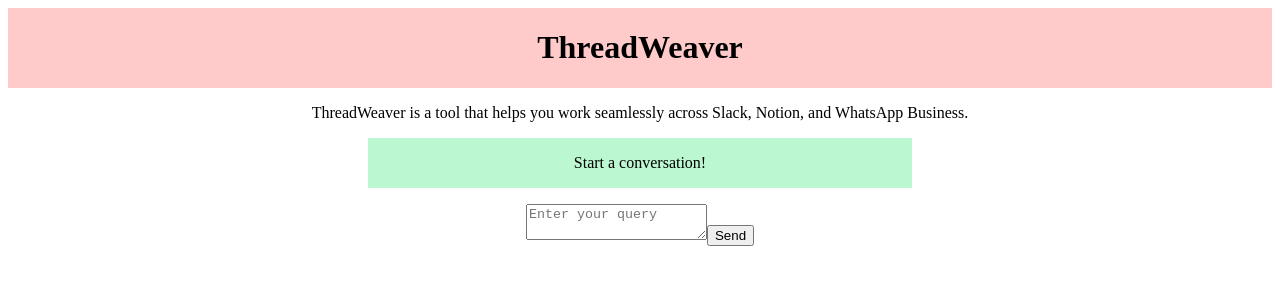
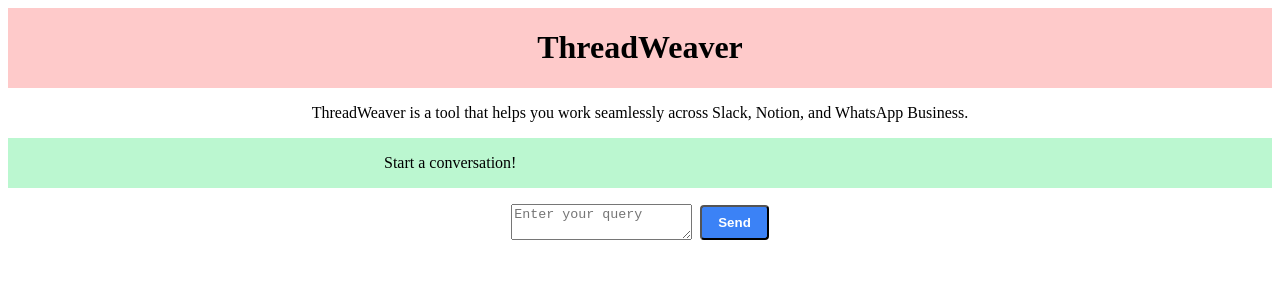
Before and after one commit to rthummaluru/threadweaver, a React (Vite) app in the folder threadweaver-frontend/: page / in a window 1280 px wide. Shown: the top 300 px of the page. Built offline with nearby package versions, Linux system fonts and the light colour scheme.

Commit message:
refactor: improve layout and styling of App component and its children for better UI consistency

```diff
--- a/threadweaver-frontend/src/App.tsx
+++ b/threadweaver-frontend/src/App.tsx
@@ -55,21 +55,18 @@
 
   return (
     <>
-      <div className="app-container flex justify-center items-center bg-red-200 text-center">
+      <div className="app-container bg-red-200">
         <AppName>
           <h1>ThreadWeaver</h1>
         </AppName>
       </div>
 
-      <div className="headings-container text-center">
       <Headings>
         <p>ThreadWeaver is a tool that helps you work seamlessly across Slack, Notion, and WhatsApp Business.</p>
       </Headings>
-      </div>
 
-      <div className="chat-container flex justify-center items-center bg-green-200 max-w-lg mx-auto p-4 m-4">
+      <div className="chat-container bg-green-200">
         <Chat>
-          <div className="w-full max-w-3xl flex flex-col gap-4">
           {/* Display the list of messages */}
           {chatMessages.map((message, index) => (
             <div className="chat-message flex" key={index}>
@@ -81,11 +78,10 @@
 
           {isLoading && <div className="loading-message bg-black-500 text-white p-3 rounded-lg mr-auto max-w-md">Loading...</div>}
           {!isLoading && chatMessages.length === 0 && <div className="initial-message"> Start a conversation!</div>}
-          </div>
         </Chat>
       </div>
 
-      <div className="search-bar-container text-center">
+      <div className="search-bar-container flex justify-center">
         <QueryBar>
           <textarea className="query-input" placeholder="Enter your query" value={inputValue} onChange={handleInputChange} />
           <Button textContent='Send' handleClick={handleSend} disabled={isDisabled} />
--- a/threadweaver-frontend/src/components/AppName.tsx
+++ b/threadweaver-frontend/src/components/AppName.tsx
@@ -7,7 +7,7 @@
 
 const AppName = ({ children }: Props) => {
   return (
-    <div className="app-name">
+    <div className="app-name flex justify-center items-center text-center">
         {children}
     </div>
   )
--- a/threadweaver-frontend/src/components/Button.tsx
+++ b/threadweaver-frontend/src/components/Button.tsx
@@ -8,7 +8,7 @@
 
 const Button = ({ textContent, handleClick, disabled = false}: Props) => {
     return (
-        <button type="submit" onClick={handleClick} disabled={disabled}>
+        <button type="submit" onClick={handleClick} disabled={disabled} className="bg-blue-500 hover:bg-blue-700 text-white font-bold py-2 px-4 rounded">
             {textContent}
         </button>
     )
--- a/threadweaver-frontend/src/components/Chat.tsx
+++ b/threadweaver-frontend/src/components/Chat.tsx
@@ -6,8 +6,10 @@
 
 const Chat = ({ children }: Props) => {
     return (
-        <div className="chat">
-            {children}
+        <div className="chat flex justify-center items-center max-w-lg mx-auto p-4 m-4">
+            <div className="w-full max-w-3xl flex flex-col gap-4">
+                {children}
+            </div>
         </div>
     )
 }
--- a/threadweaver-frontend/src/components/Headers.tsx
+++ b/threadweaver-frontend/src/components/Headers.tsx
@@ -6,7 +6,7 @@
 
 const Headings = ({ children }: Props) => {
     return (
-        <div className="headings">
+        <div className="headings text-center">
             {children}
         </div>
     )
--- a/threadweaver-frontend/src/components/QueryBar.tsx
+++ b/threadweaver-frontend/src/components/QueryBar.tsx
@@ -6,7 +6,7 @@
 
 const QueryBar = ({ children }: Props) => {
     return (
-        <div className="search-bar">
+        <div className="search-bar flex items-end gap-2">
             {children}
         </div>
     )
```
Lines whose indentation alone changed are shown as unchanged.
